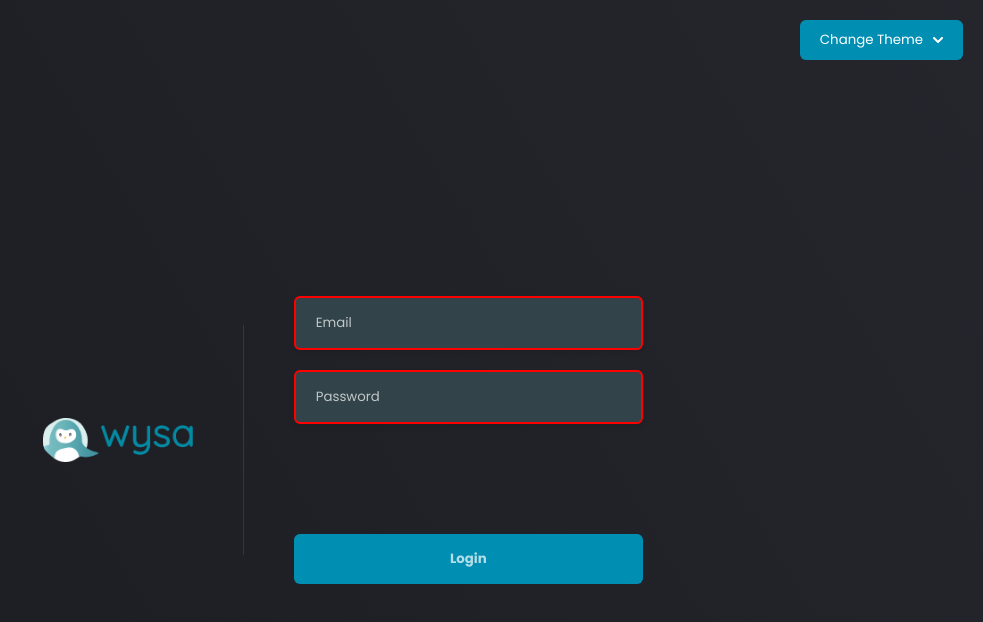
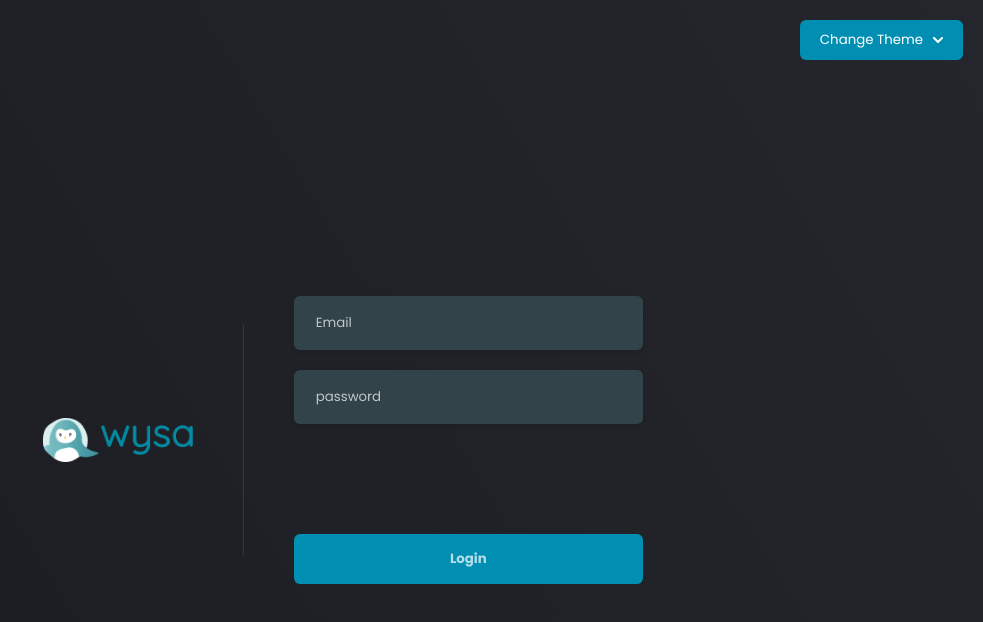
Before and after one commit to joaquimatheus/google_auth, a React (Vite) app in the folder ui/web/: page /signin in a window 1280 px wide. Shown: the top 622 px of the page, without its empty margins (297-1280 px from the left). Built offline with nearby package versions, Linux system fonts and the light colour scheme.

Commit message:
used prettier to format and created a event to login

```diff
--- a/ui/web/src/pages/Login/index.jsx
+++ b/ui/web/src/pages/Login/index.jsx
@@ -1,51 +1,68 @@
-import React, { FormEvent } from 'react';
-import { getFromLocalStorage, setToLocalStorage } from '../../helpers/storage'
-import { Navigate, useNavigate } from 'react-router-dom';
-import { FormInput, LogoContainer, StyledLogin } from './styles'
-import { GoogleLogin, GoogleOAuthProvider } from '@react-oauth/google'
+import React, { FormEvent } from "react";
+
+import { getFromLocalStorage, setToLocalStorage } from "../../helpers/storage";
+import ajaxAdapter from "../../helpers/ajaxAdapter";
+
+import { Navigate, useNavigate } from "react-router-dom";
+import { FormInput, LogoContainer, StyledLogin } from "./styles";
+import { GoogleLogin, GoogleOAuthProvider } from "@react-oauth/google";
+
+import { useForm } from "react-hook-form";
 
 const Login = () => {
-    const loggedIn = getFromLocalStorage("login-state")
-    const navigate = useNavigate()
+    const {
+        register,
+        handleSubmit,
+        formState: { errors },
+    } = useForm({ criteriaMode: "all" });
 
-    const loginHandler = (ev) => {
-        ev.preventDefault()
+    const loggedIn = getFromLocalStorage("jwtToken");
+    const navigate = useNavigate();
 
-        const formData = new FormData(ev.target)
+    const onLogin = async (data) => {
+        console.log(data)
 
-        setToLocalStorage('login-state', true)
-        navigate("/welcome", { replace: true })
-    }
+        const { json } = ajaxAdapter.request("/users/login", "post", data);
+
+        console.log(json);
+    };
 
     return (
         <StyledLogin>
             {loggedIn && <Navigate to="/welcome" replace />}
             <LogoContainer>
-                <img src="logo.png" alt="Wysa Logo"/>
+                <img src="logo.png" alt="Wysa Logo" />
             </LogoContainer>
 
             <div className="seperator" />
 
-            <form action="/" onSubmit={loginHandler}>
-                <FormInput type="email" name="email" placeholder="Email" required/>
+            <form action="/" onSubmit={handleSubmit(onLogin)}>
+                <FormInput
+                    type="email"
+                    placeholder="Email"
+                    { ...register('email', {
+                        required: 'Email is required'
+                    })}
+                />
                 <FormInput
                     type="password"
-                    name="password"
-                    placeholder="Password"
-                    required
+                    placeholder="password"
+                    { ...register('password', {
+                        required: 'Passowrd is required'
+                    })}
                 />
                 <GoogleLogin
-                    onSuccess={credentialResponse => {
-                        console.log(credentialResponse)
+                    onSuccess={(credentialResponse) => {
+                        console.log(credentialResponse);
                     }}
                     onError={() => {
-                        console.log("login failed")
+                        console.log("login failed");
                     }}
                 />
                 <button type="submit">Login</button>
             </form>
         </StyledLogin>
-    )
-}
+    );
+};
 
-export default Login
+export default Login;
```
